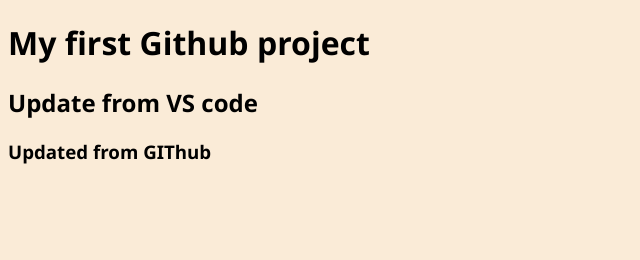
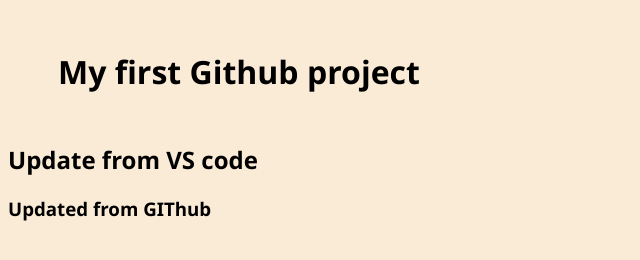
Before and after one commit to RakeshV0498/html, a plain HTML site: page index.html in a window 1280 px wide. Shown: the whole page, without its empty margins (0-640 px from the left). Drawn offline with Linux system fonts and the light colour scheme.

Commit message:
Update styles.css

```diff
--- a/styles.css
+++ b/styles.css
@@ -2,3 +2,8 @@ body {
     background-color: antiquewhite;
     font-family: 'Segoe UI', Tahoma, Geneva, Verdana, sans-serif;
 }
+
+h1{
+
+    margin: 50px 50px;
+}
```
